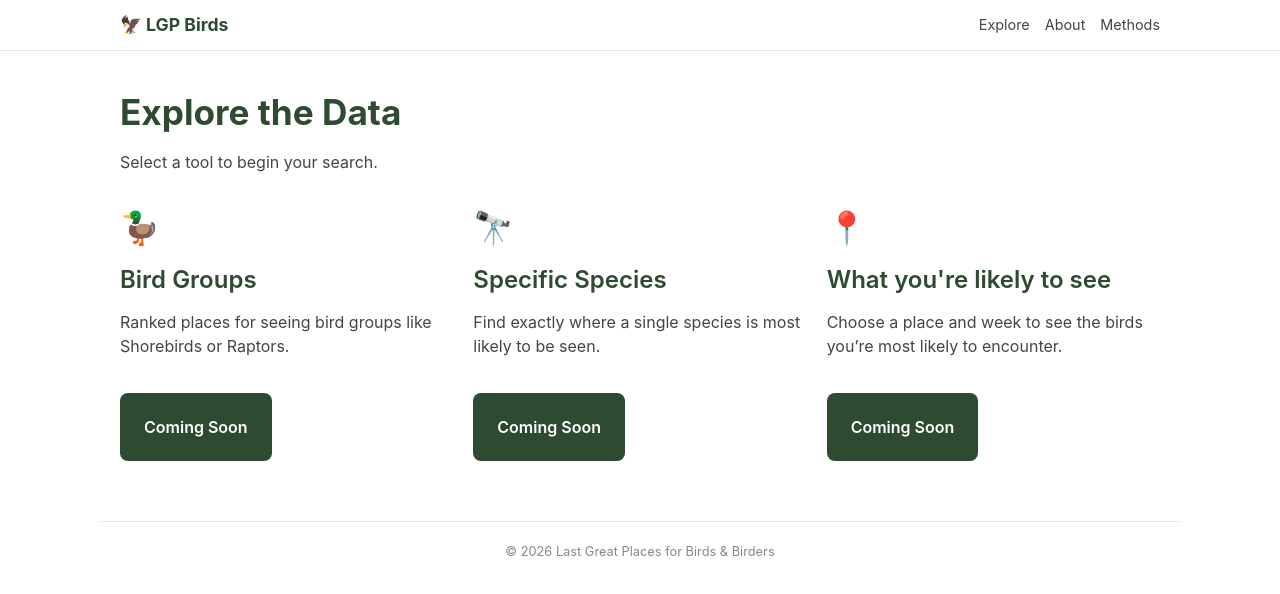
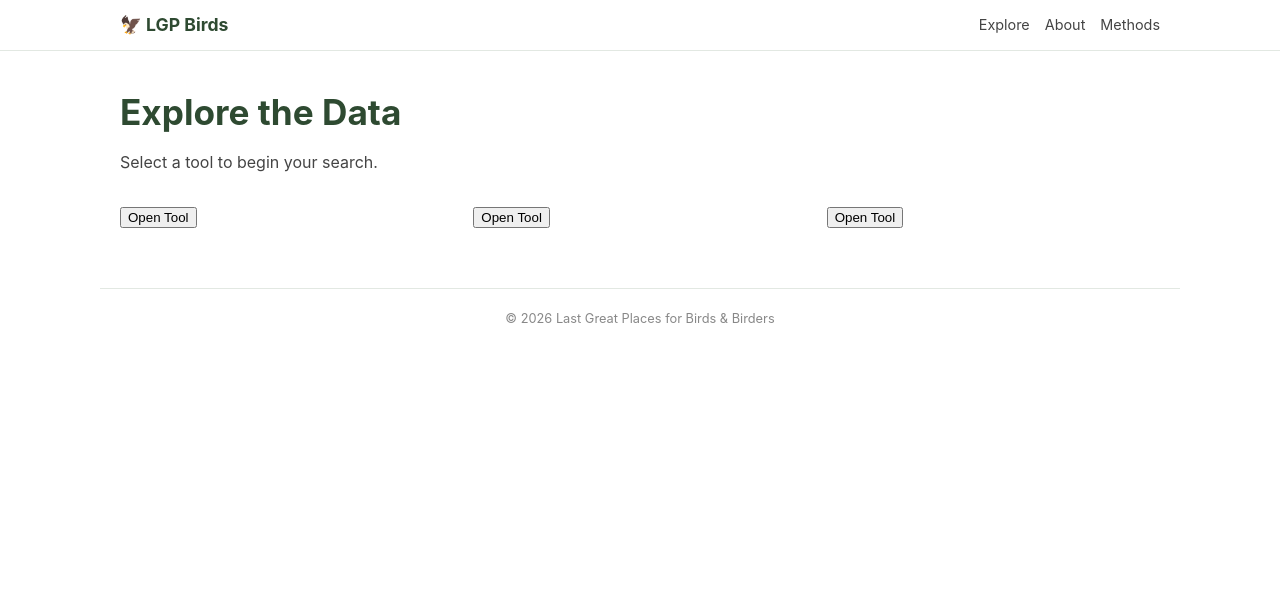
Before and after one commit to lastgreatplaces/LGP-Birds, a Next.js app: page /explore in a window 1280 px wide. Shown: the top 594 px of the page. Built offline with nearby package versions, Linux system fonts and the light colour scheme.

Commit message:
changed tools per gemini

```diff
--- a/app/explore/page.tsx
+++ b/app/explore/page.tsx
@@ -33,15 +33,13 @@ export default function ExploreHub() {
         gap: '20px'
       }}>
         {tools.map((tool) => (
-          <div key={tool.title} className="card">
-            <div style={{ fontSize: '2rem', marginBottom: '10px' }}>{tool.icon}</div>
-            <h2>{tool.title}</h2>
-            <p>{tool.desc}</p>
-            <Link href={tool.link} className="btn" style={{ marginTop: '15px' }}>
-              {tool.link === '/explore/groups' ? 'Open Tool' : 'Coming Soon'}
-            </Link>
-          </div>
-        ))}
+  <div key={tool.title}>
+    {/* ... your icon and text ... */}
+    <a href={tool.link}>
+      <button className="your-button-style">Open Tool</button>
+    </a>
+  </div>
+))}
       </div>
     </div>
   );
```
